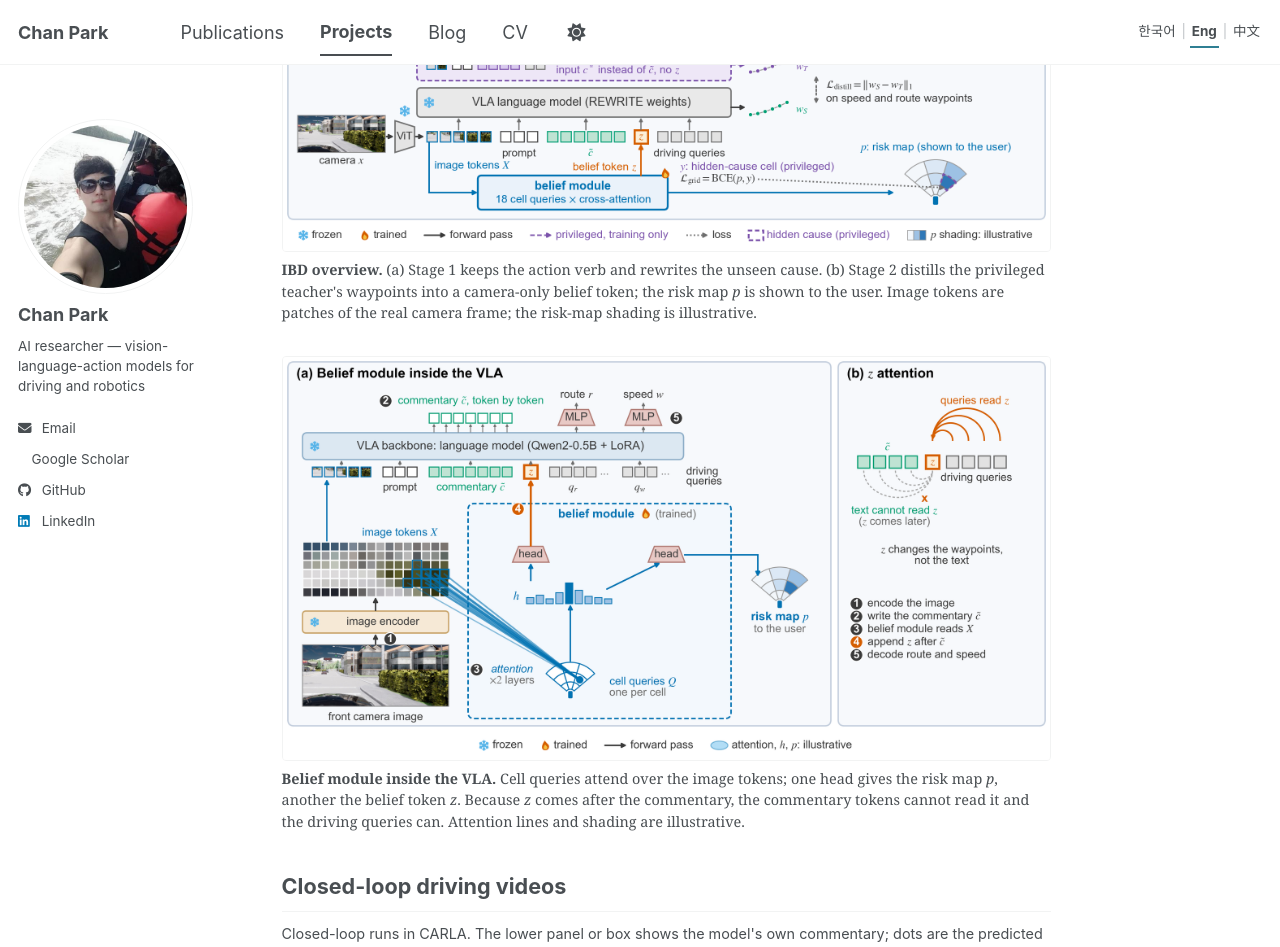
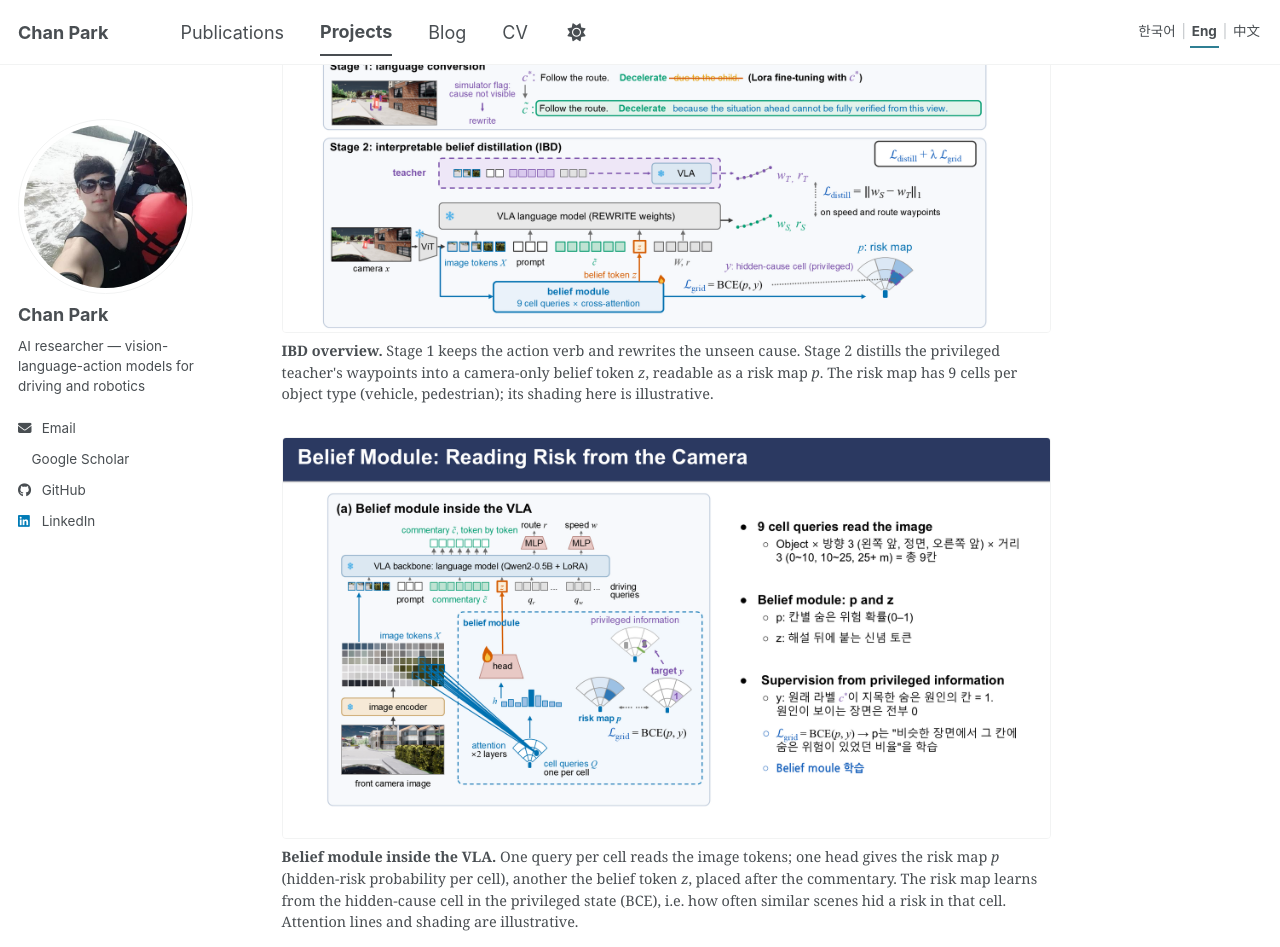
Before and after one commit to Ckck12/Ckck12.github.io, a Jekyll site: the page built from _portfolio/01-driving-vla.md, in a window 1280 px wide and 1400 px high, scrolled down 3042 px. Shown: the top 947 px of the window. Built offline with Jekyll 4.4.1, drawn with Linux system fonts in a browser that asks for light colours; a style sheet for code colours, icons or effects is not loaded.

Commit message:
Driving VLA project: use the deck's method slides as figures
- Replace the two method figures with the Kakao deck's slides 42
  (IBD overview) and 43 (belief module), page numbers cropped.
- Captions state that the risk map has 9 cells per object type.

Co-Authored-By: Claude Opus 5.5 <noreply@anthropic.com>

```diff
--- a/_includes/projects/driving-vla.html
+++ b/_includes/projects/driving-vla.html
@@ -98,13 +98,13 @@
 </div>
 
 <figure class="pfig">
-<img src="{{ site.baseurl }}/images/detail/driving/ibd_method.png" alt="IBD overview: stage 1 rewrites 'Decelerate due to the child' into 'Decelerate because the situation ahead cannot be fully verified from this view'; stage 2 trains a belief module that reads camera image tokens, outputs a risk map p and a belief token z, and is distilled from a teacher that reads the original label" loading="lazy">
-<figcaption><span class="lang-en"><strong>IBD overview.</strong> (a) Stage 1 keeps the action verb and rewrites the unseen cause. (b) Stage 2 distills the privileged teacher's waypoints into a camera-only belief token; the risk map <em>p</em> is shown to the user. Image tokens are patches of the real camera frame; the risk-map shading is illustrative.</span><span class="lang-ko" lang="ko"><strong>IBD 전체 구조.</strong> (a) 1단계는 행동 동사를 남기고 보이지 않는 원인만 바꿉니다. (b) 2단계는 특권 교사의 경로점을 카메라만 보는 신념 토큰으로 증류하고, 위험 지도 <em>p</em>는 사용자에게 보여 줍니다. 이미지 토큰은 실제 카메라 프레임 조각이며, 위험 지도 음영은 예시입니다.</span><span class="lang-zh" lang="zh-Hans"><strong>IBD 总览。</strong>(a) 第 1 阶段保留动作动词，只改写看不见的原因。(b) 第 2 阶段把特权教师的路径点蒸馏到仅用相机的信念 token 中，风险地图 <em>p</em> 展示给用户。图像 token 是真实相机帧的图块；风险地图的深浅仅为示意。</span></figcaption>
+<img src="{{ site.baseurl }}/images/detail/driving/ibd_method_slide.png" alt="Slide: Proposed Method, Interpretable Belief Distillation. Stage 1 rewrites 'Decelerate due to the child' into 'Decelerate because the situation ahead cannot be fully verified from this view'; stage 2 trains a belief module that reads camera image tokens, outputs a belief token z and a risk map p, and is distilled from a teacher that reads the original label" loading="lazy">
+<figcaption><span class="lang-en"><strong>IBD overview.</strong> Stage 1 keeps the action verb and rewrites the unseen cause. Stage 2 distills the privileged teacher's waypoints into a camera-only belief token <em>z</em>, readable as a risk map <em>p</em>. The risk map has 9 cells per object type (vehicle, pedestrian); its shading here is illustrative.</span><span class="lang-ko" lang="ko"><strong>IBD 전체 구조.</strong> 1단계는 행동 동사를 남기고 보이지 않는 원인만 바꿉니다. 2단계는 특권 교사의 경로점을 카메라만 보는 신념 토큰 <em>z</em>로 증류하고, 이를 위험 지도 <em>p</em>로 읽을 수 있게 합니다. 위험 지도는 대상 종류(차량, 보행자)마다 9칸이며, 그림의 음영은 예시입니다.</span><span class="lang-zh" lang="zh-Hans"><strong>IBD 总览。</strong>第 1 阶段保留动作动词，只改写看不见的原因。第 2 阶段把特权教师的路径点蒸馏到仅用相机的信念 token <em>z</em> 中，并以风险地图 <em>p</em> 的形式可读。风险地图按目标类型（车辆、行人）各 9 格；图中深浅仅为示意。</span></figcaption>
 </figure>
 
 <figure class="pfig">
-<img src="{{ site.baseurl }}/images/detail/driving/ibd_belief_module.png" alt="Belief module inside the VLA: cell queries attend over the image tokens; one head outputs the risk map p, another the belief token z appended after the commentary; the commentary tokens cannot attend to z, the driving queries can" loading="lazy">
-<figcaption><span class="lang-en"><strong>Belief module inside the VLA.</strong> Cell queries attend over the image tokens; one head gives the risk map <em>p</em>, another the belief token <em>z</em>. Because <em>z</em> comes after the commentary, the commentary tokens cannot read it and the driving queries can. Attention lines and shading are illustrative.</span><span class="lang-ko" lang="ko"><strong>VLA 안의 신념 모듈.</strong> 칸 질의가 이미지 토큰을 읽고, 한 헤드는 위험 지도 <em>p</em>를, 다른 헤드는 신념 토큰 <em>z</em>를 냅니다. <em>z</em>가 해설 뒤에 오므로 해설 토큰은 <em>z</em>를 볼 수 없고 주행 질의만 봅니다. 어텐션 선과 음영은 예시입니다.</span><span class="lang-zh" lang="zh-Hans"><strong>VLA 内部的信念模块。</strong>格子查询读取图像 token，一个头输出风险地图 <em>p</em>，另一个头输出信念 token <em>z</em>。由于 <em>z</em> 位于解说之后，解说 token 无法读取它，驾驶查询可以读取。注意力连线和深浅仅为示意。</span></figcaption>
+<img src="{{ site.baseurl }}/images/detail/driving/ibd_belief_module_slide.png" alt="Slide: Belief Module, Reading Risk from the Camera. Cell queries attend over the image tokens; one head outputs the risk map p, another the belief token z; the risk map is supervised with the hidden-cause cell from privileged information" loading="lazy">
+<figcaption><span class="lang-en"><strong>Belief module inside the VLA.</strong> One query per cell reads the image tokens; one head gives the risk map <em>p</em> (hidden-risk probability per cell), another the belief token <em>z</em>, placed after the commentary. The risk map learns from the hidden-cause cell in the privileged state (BCE), i.e. how often similar scenes hid a risk in that cell. Attention lines and shading are illustrative.</span><span class="lang-ko" lang="ko"><strong>VLA 안의 신념 모듈.</strong> 칸마다 하나인 질의가 이미지 토큰을 읽고, 한 헤드는 위험 지도 <em>p</em>(칸별 숨은 위험 확률)를, 다른 헤드는 해설 뒤에 붙는 신념 토큰 <em>z</em>를 냅니다. 위험 지도는 특권 상태의 숨은 원인 칸으로 학습하며(BCE), 비슷한 장면에서 그 칸에 숨은 위험이 있었던 비율을 배웁니다. 어텐션 선과 음영은 예시입니다.</span><span class="lang-zh" lang="zh-Hans"><strong>VLA 内部的信念模块。</strong>每个格子一个查询，读取图像 token；一个头输出风险地图 <em>p</em>（各格的隐藏风险概率），另一个头输出放在解说之后的信念 token <em>z</em>。风险地图以特权状态中的隐藏原因格子为目标（BCE），学习相似场景中该格子隐藏风险的比例。注意力连线和深浅仅为示意。</span></figcaption>
 </figure>
 
 <h2 class="sec-h"><span class="lang-en">Closed-loop driving videos</span><span class="lang-ko" lang="ko">폐루프 주행 영상</span><span class="lang-zh" lang="zh-Hans">闭环驾驶视频</span></h2>
```
Also changed, not shown: images/detail/driving/ibd_belief_module.png (deleted), images/detail/driving/ibd_belief_module_slide.png (added), images/detail/driving/ibd_method.png (deleted), images/detail/driving/ibd_method_slide.png (added).
